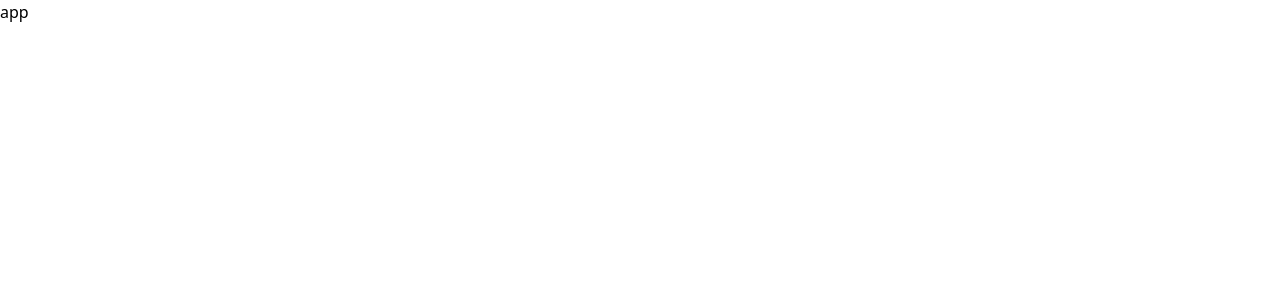
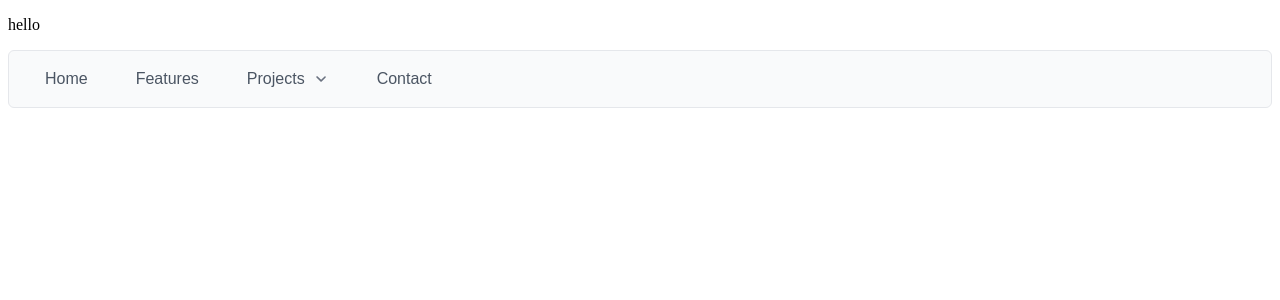
Before and after one commit to ParasJain1803/Inventory-Management, a React (Vite) app in the folder frontend/: page / in a window 1280 px wide. Shown: the top 300 px of the page. Built offline with nearby package versions, Linux system fonts and the light colour scheme; a web font is replaced by a local one.

Commit message:
add header comp from PRIMEREACT

```diff
--- a/frontend/src/App.jsx
+++ b/frontend/src/App.jsx
@@ -1,10 +1,11 @@
 import React from 'react'
 import { Outlet } from 'react-router-dom'
+import Header from './components/Header'
 
 function App() {
   return (
     <div>
-      app
+      <Header />
       <Outlet />
     </div>
   )
--- /dev/null
+++ b/frontend/src/components/Header.jsx
@@ -0,0 +1,58 @@
+import React from "react";
+import { Menubar } from "primereact/menubar";
+
+export default function Header() {
+  const items = [
+    {
+      label: "Home",
+      icon: "pi pi-home",
+    },
+    {
+      label: "Features",
+      icon: "pi pi-star",
+    },
+    {
+      label: "Projects",
+      icon: "pi pi-search",
+      items: [
+        {
+          label: "Components",
+          icon: "pi pi-bolt",
+        },
+        {
+          label: "Blocks",
+          icon: "pi pi-server",
+        },
+        {
+          label: "UI Kit",
+          icon: "pi pi-pencil",
+        },
+        {
+          label: "Templates",
+          icon: "pi pi-palette",
+          items: [
+            {
+              label: "Apollo",
+              icon: "pi pi-palette",
+            },
+            {
+              label: "Ultima",
+              icon: "pi pi-palette",
+            },
+          ],
+        },
+      ],
+    },
+    {
+      label: "Contact",
+      icon: "pi pi-envelope",
+    },
+  ];
+
+  return (
+    <div className="card">
+        <p className="bg-yellow-400 text-8xl">hello</p>
+      <Menubar model={items} />
+    </div>
+  );
+}
--- a/frontend/src/pages/Login.jsx
+++ b/frontend/src/pages/Login.jsx
@@ -2,9 +2,8 @@ import React from 'react'
 
 function Login() {
   return (
-    <div>
-
-    </div>
+    <>
+    </>
   )
 }
 
```
Also changed, not shown: frontend/src/main.jsx (+9 -3 lines).
